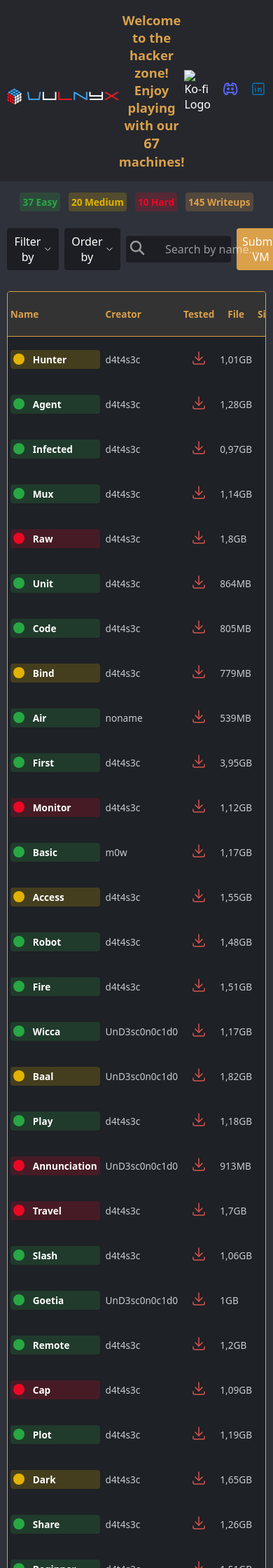
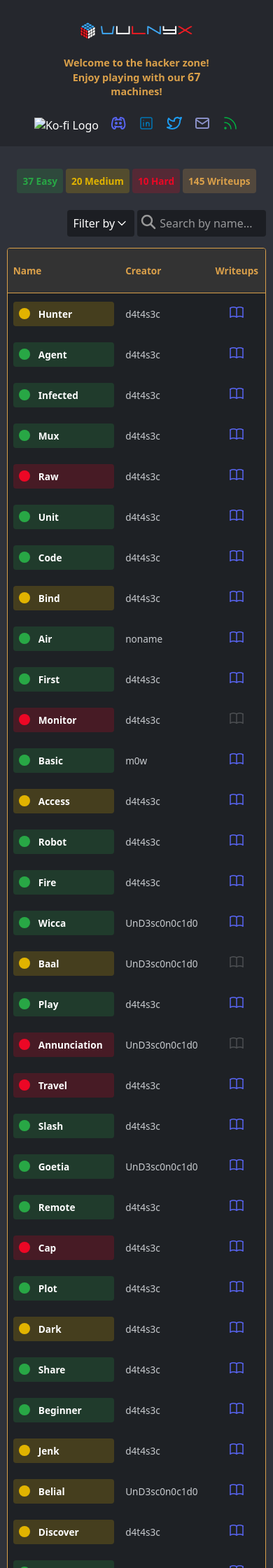
Before and after one commit to VulNyx/vulnyx, a Jekyll site: the page built from index.md, in a window 390 px wide. Shown: the top 2240 px of the page at 70% size. Built offline with Jekyll 4.4.1, drawn with Linux system fonts in a browser that asks for light colours; some of the changed text lies outside the part shown.

Commit message:
fix: responsive design

```diff
--- a/_includes/bin_table.html
+++ b/_includes/bin_table.html
@@ -6,7 +6,7 @@
     <h1 id="page-title">Welcome to the hacker zone! Enjoy playing with our <span id="total-vms"></span> machines!</h1>
     <article class="project-info">
       <div class="media-links">
-        <a title="Support us on Ko-fi" href="https://ko-fi.com/vulnyx">
+        <a title="Support us on Ko-fi" href="https://ko-fi.com/vulnyx" target="_blank">
           <img width="28" height="24" loading="lazy" src="https://storage.ko-fi.com/cdn/kofi_stroke_cup.svg" alt="Ko-fi Logo" loading="eager">
         </a>
         <a title="Discord" href="https://discord.gg/qdm3bN3Emb" target="_blank">
@@ -289,14 +289,14 @@
               <div class="tooltip">Copied!</div>
             </td>
             {% if data[1].firstUser %}
-            <td class="first-user">$ {{ data[1].firstUser }}</td>
+            <td class="first-user">{{ data[1].firstUser }}</td>
             {% else %}
             <td class="first-user">
               <button type="button" class="submit-user-flag" title="Submit flag" onclick="showFlagForm('user', '{{ data[1].name }}')">Submit Flag</button>
             </td>
             {% endif %}
             {% if data[1].firstRoot %}
-            <td class="first-root"># {{ data[1].firstRoot }}</td>
+            <td class="first-root">{{ data[1].firstRoot }}</td>
             {% else %}
             <td class="first-root">
               <button type="button" class="submit-root-flag" title="Submit flag" onclick="showFlagForm('root', '{{ data[1].name }}')">Submit Flag</button>
@@ -322,7 +322,7 @@
                   <line x1="21" y1="6" x2="21" y2="19" />
                 </svg>
               </button>
-              <button class="writeup-btn" title="Add writeup" onclick="showWriteupForm('{{ data[1].name }}')">
+              <button class="add-writeup-btn" title="Add writeup" onclick="showWriteupForm('{{ data[1].name }}')">
                 <svg xmlns="http://www.w3.org/2000/svg" class="icon icon-tabler icon-tabler-circle-plus" width="24" height="24"
                   viewBox="0 0 24 24" stroke-width="1.5" stroke="#00b341" fill="none" stroke-linecap="round" stroke-linejoin="round">
                   <path stroke="none" d="M0 0h24v24H0z" fill="none" />
@@ -351,7 +351,7 @@
                   <line x1="21" y1="6" x2="21" y2="19" />
                 </svg>
               </span>
-              <button class="writeup-btn" title="Add writeup" onclick="showWriteupForm('{{ data[1].name }}')">
+              <button class="add-writeup-btn" title="Add writeup" onclick="showWriteupForm('{{ data[1].name }}')">
                 <svg xmlns="http://www.w3.org/2000/svg" class="icon icon-tabler icon-tabler-circle-plus" width="24" height="24"
                   viewBox="0 0 24 24" stroke-width="1.5" stroke="#00b341" fill="none" stroke-linecap="round" stroke-linejoin="round">
                   <path stroke="none" d="M0 0h24v24H0z" fill="none" />
@@ -453,6 +453,9 @@
   </section>
 </main>
 <footer>
+  <div class="footer-logo">
+    <img src="assets/logoSM.png" alt="VulNyx small footer logo" loading="lazy">
+  </div>
   <p>© VulNyx 2023. All rights reserved.</p>
 </footer>
 <script>
--- a/assets/style.scss
+++ b/assets/style.scss
@@ -154,7 +154,7 @@ main {
 
 .wrapper {
   width: 90vw;
-  margin: 1rem 0;
+  margin: 2rem 0;
 }
 
 .actions {
@@ -240,7 +240,11 @@ main {
 	gap: 0.5rem;
 }
 
-.filter-by, .order-by {
+.order-by {
+  display: none;
+}
+
+.filter-by {
   display: flex;
   align-items: center;
   cursor: pointer;
@@ -294,13 +298,13 @@ main {
 .clear-search {
 	display: none;
 	position: absolute;
-	right: 6px;
+	right: 116px;
 	padding: 0.15rem;
 	border-radius: 0.25rem;
 	cursor: pointer;
 	background-color: #c8cbcf;
 	border: 1px solid transparent;
-	top: 33px;
+	top: 6px;
 }
 
 #bin-search {
@@ -528,7 +532,7 @@ details {
   justify-content: center;
 }
 
-.writeup-btn {
+.writeup-btn, .add-writeup-btn {
   border: none;
   background-color: inherit;
   cursor: pointer;
@@ -894,13 +898,26 @@ footer {
 
 footer p {
   text-align: center;
+  margin-top: 1rem;
+}
+
+.footer-logo {
+	width: 100%;
+	margin: auto;
+	display: flex;
+	align-items: center;
+	justify-content: center;
+}
+
+.footer-logo img {
+  width: 50px;
+  height: 50px;
 }
 
 @media (min-width: 320px) and (max-width: 700px) {
   header {
     display: flex;
     flex-direction: column;
-    /* align-items: center; */
     justify-content: center;
     gap: 0.5rem;
   }
@@ -909,50 +926,65 @@ footer p {
     margin-top: 1rem;
   }
 
+  .wrapper, .header-container, .form-container {
+    width: 95vw;
+  }
+
+  .header-container {
+    display: flex;
+    flex-direction: column;
+    align-items: center;
+    justify-content: center;
+    gap: 1.5rem;
+  }
+
   .card,
   #card,
   .tested,
+  #tested,
+  .url,
+  .md5,
+  #md5,
   .first-user,
-  .first-root {
+  .first-root,
+  .size,
+  .submit-btn,
+  .add-writeup-btn {
     display: none;
   }
 
+  #bin-search {
+    width: 160px;
+  }
+
   th, td, .level-btn, .badge {
-    padding: 0.25rem;
+    padding: 0.5rem;
     font-size: 0.85rem;
   }
 
-  .form-container  {
-    width: 95vw;
+  #page-title {
+    font-size: 0.9rem;
+    width: 30ch;
+  }
+
+  #total-vms {
+    font-size: 1rem;
   }
 
   .actions {
-    height: 125px;
     display: flex;
     flex-direction: column;
     align-items: center;
     gap: 1.5rem;
   }
 
-  #bin-search-wrapper {
-    max-width: 150px;
+  .filters {
+    align-items: center;
+    justify-content: end;
   }
 
-  .vm-stats {
-    gap: 0.75rem
-  }
-
-  .filters {
-    align-items: center;
-    justify-content: start;
-  }
-
-  .filter-by, .order-by, #bin-search {
-    padding: 0.5rem;
-  }
-
-  #bin-search {
-    padding-left: 2rem;
+  .vm-stats, .filters {
+    gap: 0.25rem;
   }
 
   .card-container {
@@ -979,12 +1011,6 @@ footer p {
   }
 }
 
-@media (min-width: 300px) and (max-width: 1500px) {
-  .wrapper, .header-container {
-    width: 95vw;
-  }
-}
-
 @media (min-width: 1600px) {
   .wrapper, .header-container {
     width: 80vw;
```
